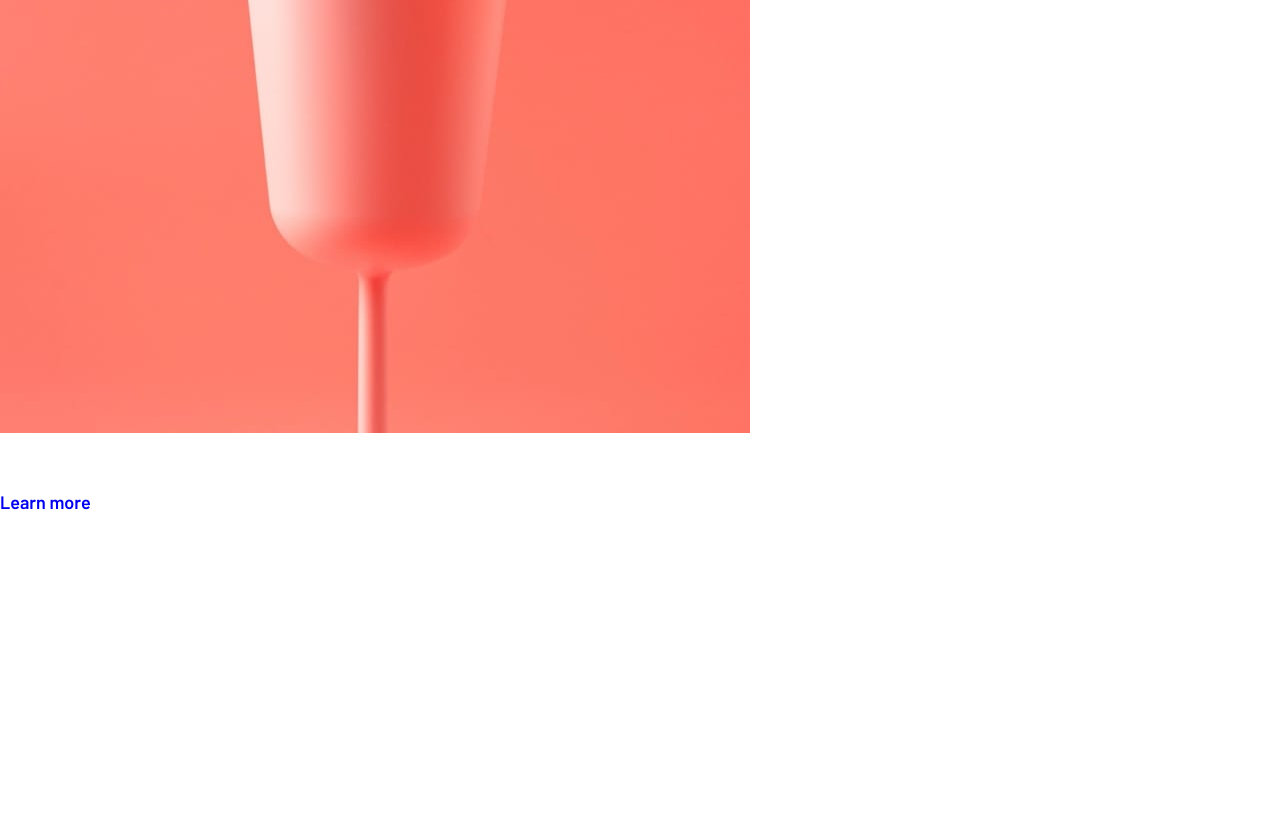
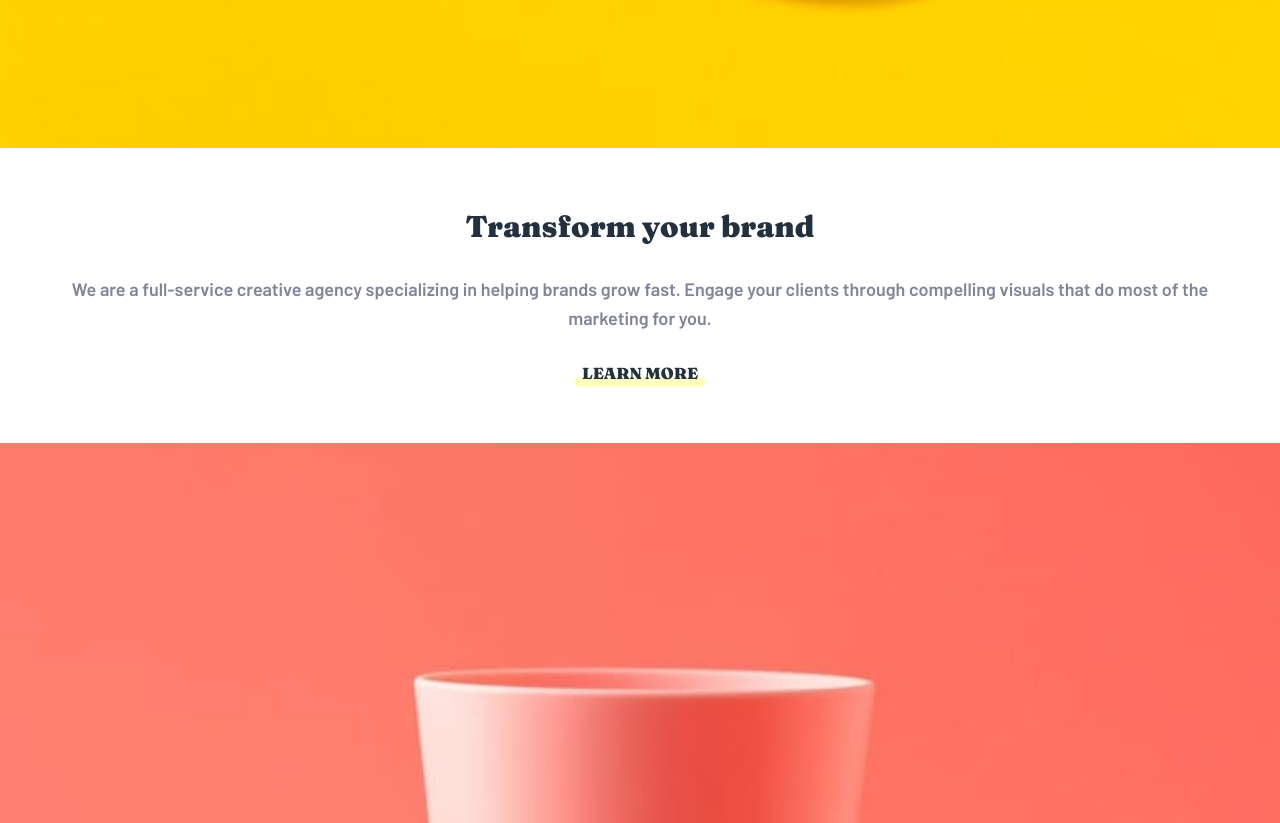
Before and after one commit to Marvin-Figueroa/sunnyside-agency-landing-page, a plain HTML site: page index.html in a window 1280 px wide. Shown: the part 1477-2300 px from the top of the page. Before the commit the page ends 1990 px from the top, so only its background shows below. Drawn offline with Linux system fonts and the light colour scheme.

Commit message:
Add styles for section features

```diff
--- a/css/styles.css
+++ b/css/styles.css
@@ -40,6 +40,11 @@ ul {
   list-style-type: none;
 }
 
+body {
+  display: grid;
+  grid-template-areas: "header" "features" "features" "services" "services" "testimonials" "gallery" "footer";
+}
+
 /* -------------------- Utility Classes --------------------- */
 
 .log {
@@ -57,6 +62,7 @@ ul {
   display: flex;
   flex-direction: column;
   justify-content: center;
+  grid-area: header;
 }
 
 .nav {
@@ -145,3 +151,66 @@ ul {
     outline: none;
   }
 }
+
+/* ------------------- Features Section -------------------- */
+
+.section-features {
+  grid-area: features;
+}
+
+.feature {
+  display: flex;
+  flex-direction: column;
+}
+
+.feature__image {
+  width: 100%;
+}
+
+.feature__content {
+  text-align: center;
+  padding: 6rem 3rem;
+  display: flex;
+  flex-direction: column;
+  align-items: center;
+  gap: 3rem;
+}
+
+.feature__title {
+  font-size: 3rem;
+  font-family: "Fraunces", serif;
+  color: var(--dark-desaturated-blue);
+}
+
+.feature__description {
+  font-family: "Barlow", sans-serif;
+  color: var(--dark-grayish-blue);
+  line-height: 1.6;
+}
+
+.feature__link {
+  position: relative;
+  font-size: 1.6rem;
+  text-transform: uppercase;
+  font-family: "Fraunces", serif;
+  color: var(--dark-desaturated-blue);
+
+  &::before {
+    content: "";
+    display: inline-block;
+    position: absolute;
+    width: 114%;
+    height: 10px;
+    border-radius: 50px;
+    left: -7%;
+    bottom: -4px;
+    z-index: -1;
+  }
+}
+
+.feature:nth-child(1) .feature__link::before {
+  background-color: rgba(255, 255, 0, 0.25);
+}
+.feature:nth-child(2) .feature__link::before {
+  background-color: rgba(255, 0, 0, 0.15);
+}
```
